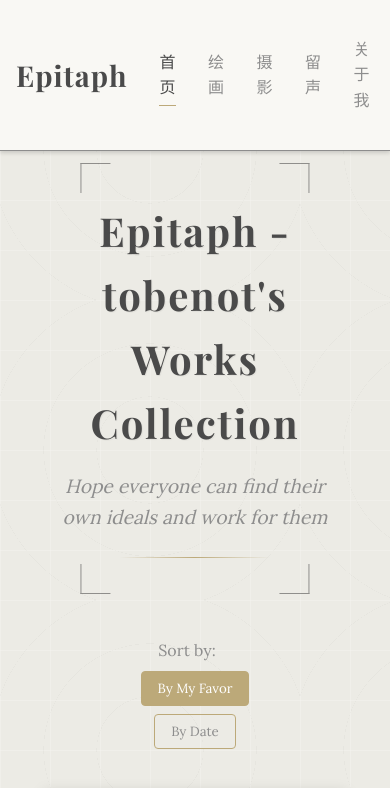
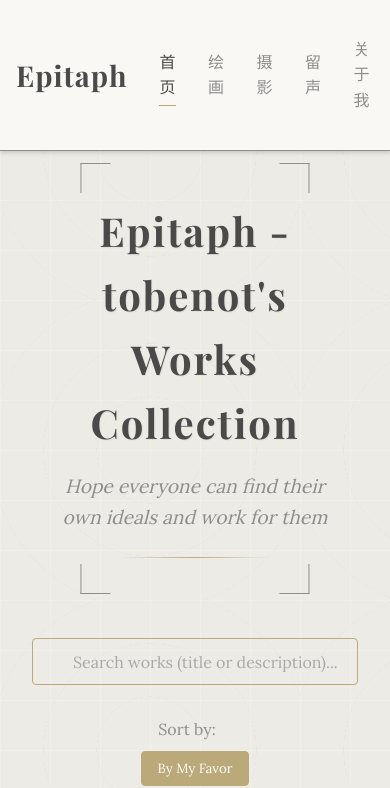
Before and after one commit to tobenot/Epitaph, a Vue app: page / in a window 390 px wide. Shown: the top 788 px of the page. Built offline with nearby package versions, Linux system fonts and the light colour scheme; a web font is replaced by a local one.

Commit message:
feat: search

```diff
--- a/src/i18n/locales/en.js
+++ b/src/i18n/locales/en.js
@@ -9,6 +9,10 @@ export default {
       paintings: "Paintings",
       photographs: "Photography",
       sounds: "Sounds"
+    },
+    search: {
+      placeholder: "Search works (title or description)...",
+      noResults: "No matching works found"
     },
     footer: {
       quote: "Thank you for coming to see my worldview, my novels, my anime, my games",
--- a/src/i18n/locales/zh.js
+++ b/src/i18n/locales/zh.js
@@ -9,6 +9,10 @@ export default {
       paintings: "绘画",
       photographs: "摄影",
       sounds: "留声"
+    },
+    search: {
+      placeholder: "搜索作品（标题或描述）...",
+      noResults: "没有找到匹配的作品"
     },
     footer: {
       quote: "感谢你来看我的世界观，我的小说，我的动漫，我的游戏",
--- a/src/views/Home.vue
+++ b/src/views/Home.vue
@@ -10,6 +10,20 @@
       <h1 class="site-title">{{ $t('common.siteTitle') }}</h1>
       <p class="site-subtitle">{{ $t('home.subtitle') }}</p>
       <div class="decorative-line"></div>
+    </div>
+
+    <div class="search-container">
+      <div class="search-input-wrapper">
+        <input
+          v-model="searchTerm"
+          type="text"
+          :placeholder="$t('common.search.placeholder')"
+          class="search-input"
+        />
+        <div class="search-icon">
+          <i class="fas fa-search"></i>
+        </div>
+      </div>
     </div>
 
     <div class="sort-controls">
@@ -29,7 +43,7 @@
     </div>
 
     <div class="projects-grid">
-      <div v-for="(project, index) in sortedProjects"
+      <div v-for="(project, index) in filteredProjects"
            :key="project.id"
            class="project-card animate-fade-in-up"
            :style="{ animationDelay: `${index * 0.1}s` }"
@@ -43,6 +57,9 @@
           </div>
           <div class="explore-text">{{ $t("common.actions.explore") }}</div>
         </div>
+      </div>
+      <div v-if="filteredProjects.length === 0" class="no-results">
+        {{ $t('common.search.noResults') }}
       </div>
     </div>
   </div>
@@ -62,7 +79,8 @@ export default {
     return {
       siteTitle: this.$t('common.siteTitle'),
       projects: config.projects,
-      sortBy: 'pride' // 默认按自豪度排序
+      sortBy: 'pride', // 默认按自豪度排序
+      searchTerm: ''
     }
   },
   computed: {
@@ -83,6 +101,18 @@ export default {
         })
       }
       return this.projects
+    },
+    filteredProjects() {
+      if (!this.searchTerm.trim()) {
+        return this.sortedProjects
+      }
+
+      const searchTermLower = this.searchTerm.toLowerCase()
+      return this.sortedProjects.filter(project => {
+        const title = project.titleKey[this.currentLocale].toLowerCase()
+        const description = project.descriptionKey[this.currentLocale].toLowerCase()
+        return title.includes(searchTermLower) || description.includes(searchTermLower)
+      })
     }
   },
   watch: {
@@ -189,6 +219,50 @@ export default {
   }
 }
 
+.search-container {
+  display: flex;
+  justify-content: center;
+  margin-bottom: 2rem;
+
+  .search-input-wrapper {
+    position: relative;
+    width: 100%;
+    max-width: 500px;
+    margin: 0 auto;
+  }
+
+  .search-input {
+    width: 100%;
+    padding: 0.8rem 1rem 0.8rem 2.5rem;
+    border: 1px solid var(--accent-color);
+    border-radius: 4px;
+    font-family: 'Lora', serif;
+    font-size: 1rem;
+    color: var(--primary-color);
+    background-color: transparent;
+    transition: all 0.3s ease;
+
+    &::placeholder {
+      color: var(--secondary-color);
+      opacity: 0.7;
+    }
+
+    &:focus {
+      outline: none;
+      box-shadow: 0 0 0 2px rgba(var(--accent-color-rgb), 0.2);
+    }
+  }
+
+  .search-icon {
+    position: absolute;
+    left: 0.8rem;
+    top: 50%;
+    transform: translateY(-50%);
+    color: var(--accent-color);
+    opacity: 0.7;
+  }
+}
+
 .sort-controls {
   display: flex;
   justify-content: center;
@@ -229,6 +303,15 @@ export default {
   justify-content: center;
   gap: 2.5rem;
   padding: 0 0.5rem;
+
+  .no-results {
+    font-family: 'Lora', serif;
+    color: var(--secondary-color);
+    text-align: center;
+    width: 100%;
+    padding: 2rem;
+    font-style: italic;
+  }
 }
 
 .project-card {
@@ -369,6 +452,14 @@ export default {
     }
   }
 
+  .search-container {
+    padding: 0 1rem;
+
+    .search-input-wrapper {
+      max-width: 100%;
+    }
+  }
+
   .sort-controls {
     flex-direction: column;
 
```
